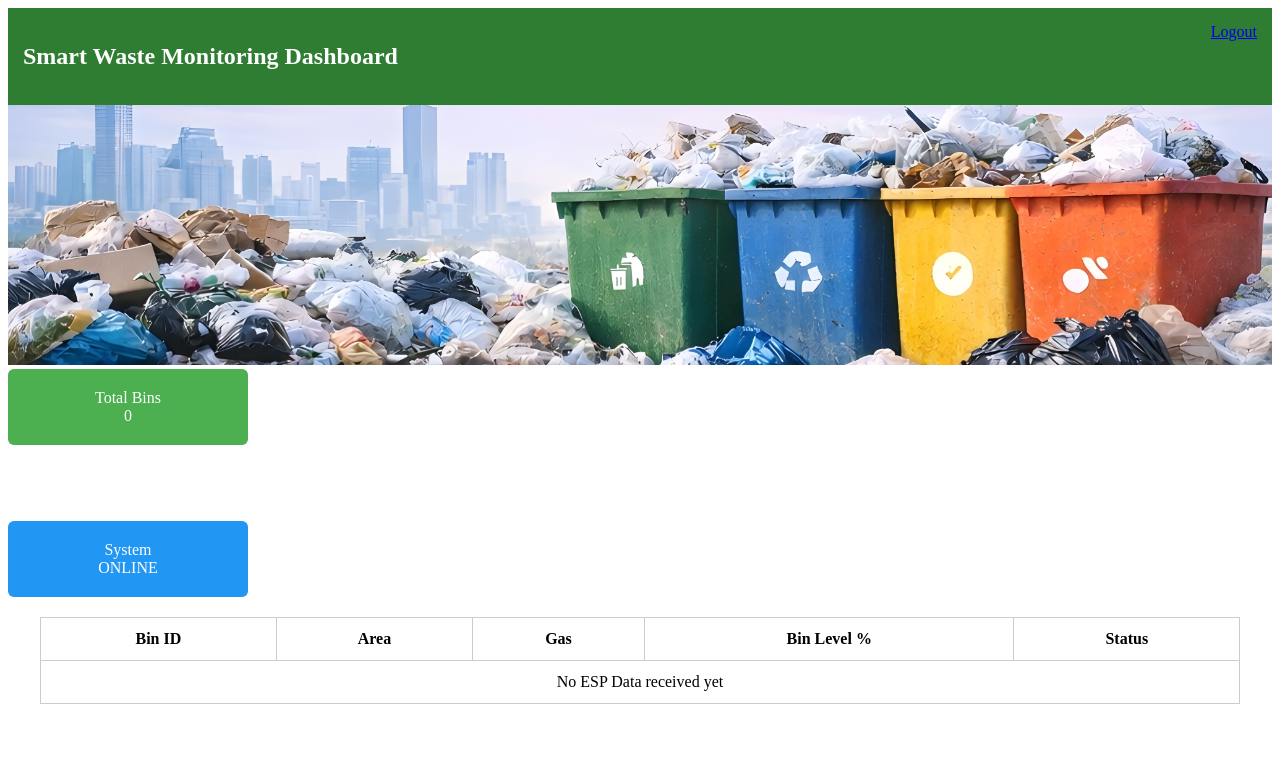
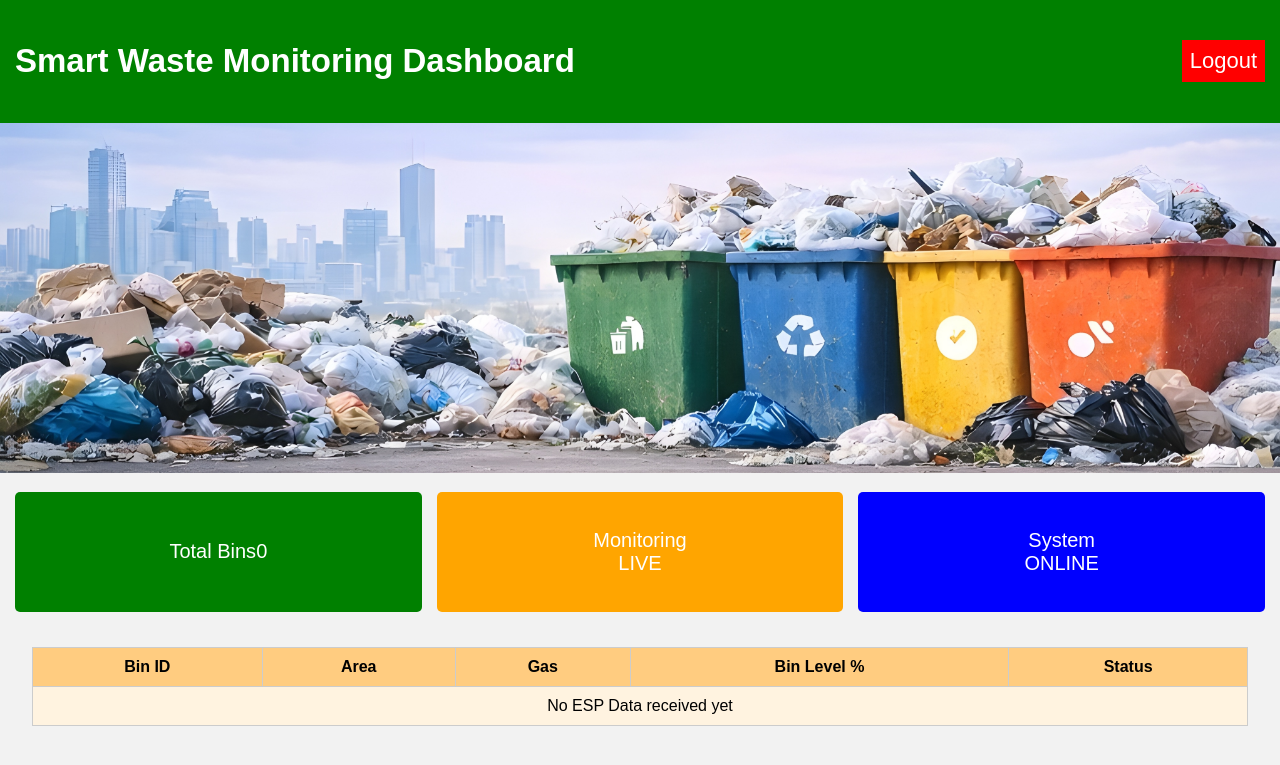
Before and after one commit to Mugilan-18/smart-waste-dashboard, a Flask app: template templates/dashboard.html in a window 1280 px wide. Shown: the top 765 px of the page. Run offline with Flask 3, Linux system fonts and the light colour scheme; the template is opened without the code that fills it, so the values that code supplies are empty.

Commit message:
Refactor CSS for login and dashboard styles

```diff
--- a/static/style.css
+++ b/static/style.css
@@ -1,92 +1,49 @@
-/* ===== LOGIN ===== */
-.login-body{
-  height:100vh;
-  margin:0;
-  background:url("/static/images/smart_city.jpg") no-repeat center/cover;
-  display:flex;
-  justify-content:center;
-  align-items:center;
+body{margin:0;font-family:Arial;background:#f2f2f2}
+
+/* LOGIN */
+.login-bg{
+background:url('/static/images/smart_city.jpg') no-repeat center/cover;
+height:100vh;display:flex;align-items:center;justify-content:center;
 }
+.login-box{
+width:300px;background:white;padding:25px;border-radius:10px;
+text-align:center;box-shadow:0 0 20px rgba(0,0,0,.4)
+}
+.login-box input,button{
+width:100%;padding:10px;margin-top:10px
+}
+button{background:#007bff;color:white;border:none}
+.error{color:red}
+.govt-logo{width:70px}
 
-.login-box{
-  width:320px;
-  background:white;
-  padding:25px;
-  text-align:center;
-  border-radius:10px;
-  box-shadow:0 10px 25px rgba(0,0,0,.3);
+/* DASHBOARD */
+.top-bar{
+background:green;color:white;padding:15px;
+display:flex;justify-content:space-between;align-items:center;
+font-size:22px
 }
+.logout{background:red;color:white;padding:8px;text-decoration:none}
 
-.govt-logo{ width:70px; }
+.banner{width:100%;height:350px;object-fit:cover}
 
-.login-box input{
-  width:100%;
-  padding:10px;
-  margin:8px 0;
+.stats{
+display:grid;grid-template-columns:repeat(3,1fr);
+gap:15px;padding:15px
 }
-
-.password-box{ position:relative; }
-.password-box span{
-  position:absolute; right:10px; top:12px; cursor:pointer;
+.card{
+min-height:120px;color:white;font-size:20px;
+display:flex;align-items:center;justify-content:center;
+border-radius:5px;text-align:center
 }
-
-.login-box button{
-  width:100%;
-  padding:10px;
-  background:#1976d2;
-  color:white;
-  border:none;
-  border-radius:5px;
-}
-
-/* ===== DASHBOARD ===== */
-.dashboard-body{ margin:0; background:#f4f6f8; }
-
-.top-bar{
-  background:#2e7d32;
-  color:white;
-  padding:15px;
-  display:flex;
-  justify-content:space-between;
-}
-
-.logout-btn{
-  color:white;
-  text-decoration:none;
-  background:red;
-  padding:6px 12px;
-  border-radius:4px;
-}
-
-.banner{ width:100%; height:260px; object-fit:cover; }
-
-.cards{
-  display:flex;
-  gap:20px;
-  margin:20px;
-}
-
-.card{
-  width:200px;
-  padding:20px;
-  color:white;
-  text-align:center;
-  border-radius:6px;
-}
-
-.green{background:#4caf50;}
-.yellow{background:#fbc02d;}
-.blue{background:#2196f3;}
+.green{background:green}
+.orange{background:orange}
+.blue{background:blue}
 
 table{
-  width:95%;
-  margin:20px auto;
-  background:white;
-  border-collapse:collapse;
+width:95%;margin:20px auto;border-collapse:collapse;
+background:#fff3e0
 }
-
 th,td{
-  border:1px solid #ccc;
-  padding:12px;
-  text-align:center;
+border:1px solid #ccc;padding:10px;text-align:center
 }
+th{background:#ffcc80}
```
